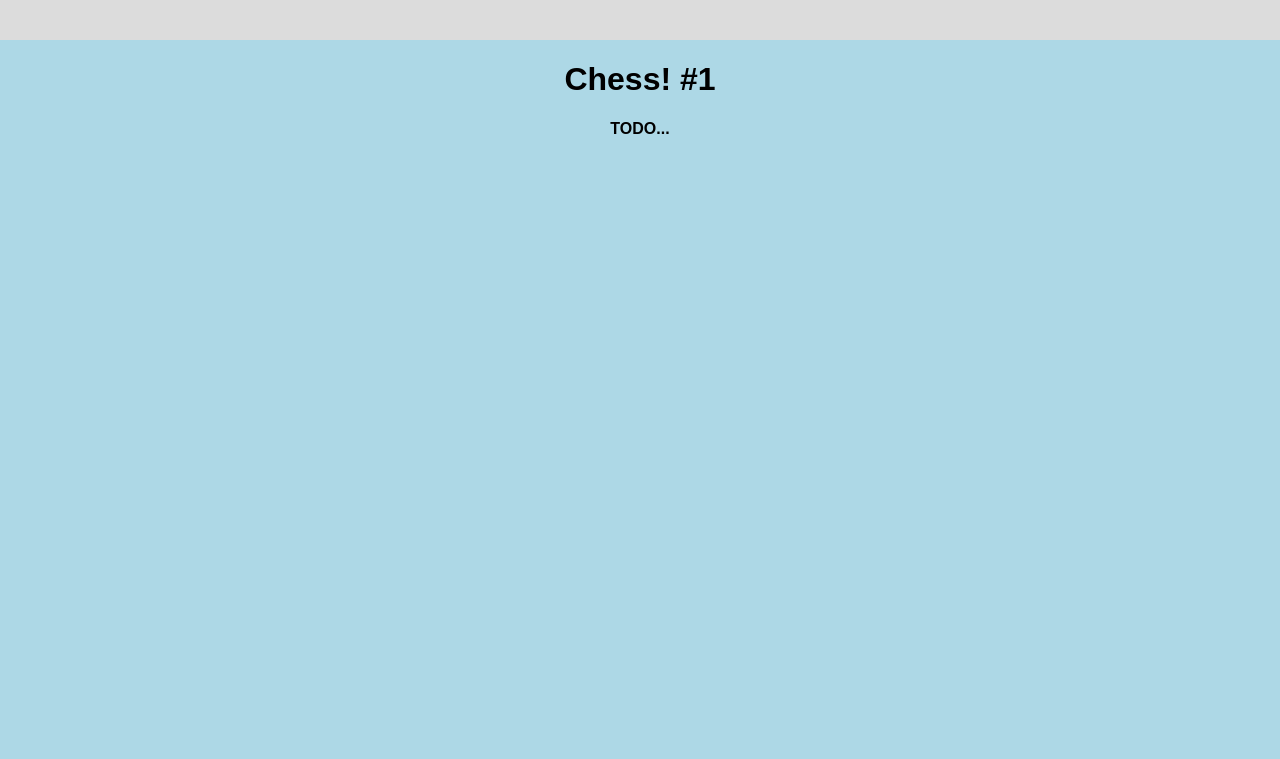
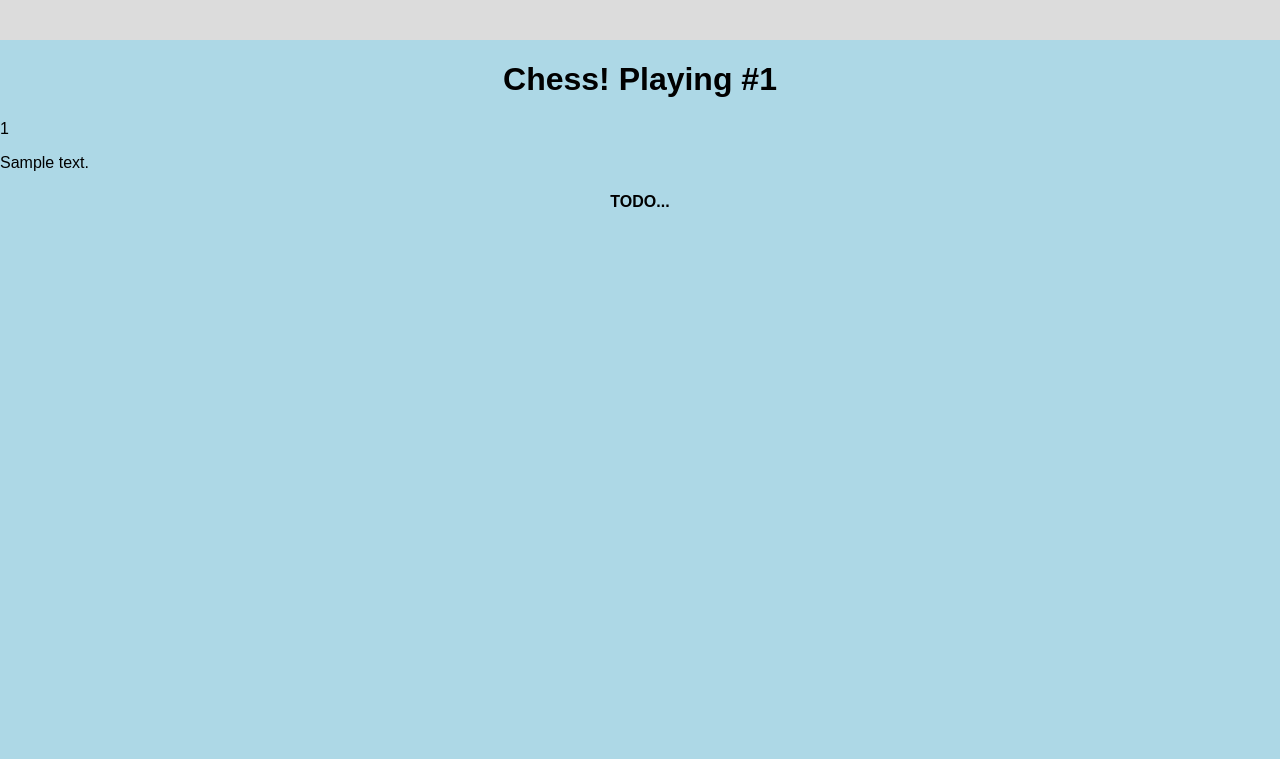
Before and after one commit to WaterKat/server-chess-backend, a Flask app: page /game/1 in a window 1280 px wide. Shown: the top 759 px of the page. Run offline with Flask 3, Linux system fonts and the light colour scheme; tables that the repository leaves empty hold one stand-in row (values such as "Sample post").

Commit message:
adding template for game page

```diff
--- a/templates/game.html
+++ b/templates/game.html
@@ -7,7 +7,9 @@
 {% block body %}
 
 <div class="content">
-  <h1 style="text-align: center">Chess! #{{game.id}}</h1>
+  <h1 style="text-align: center">Chess! Playing #{{game.id}}</h1>
+  <p>{{game.id}}</p>
+  <p>{{game.content}}</p>
   <h4 style="text-align: center">TODO...</h4>
 </div>
 
```
